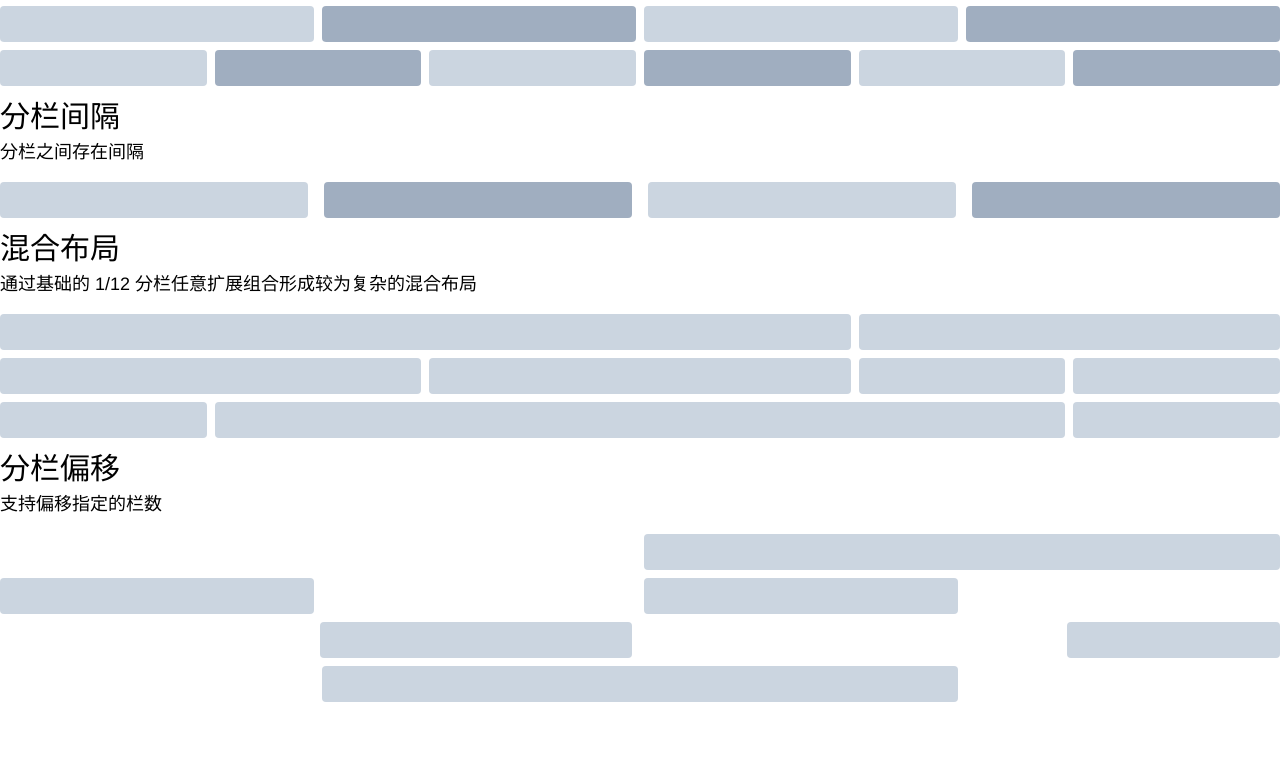
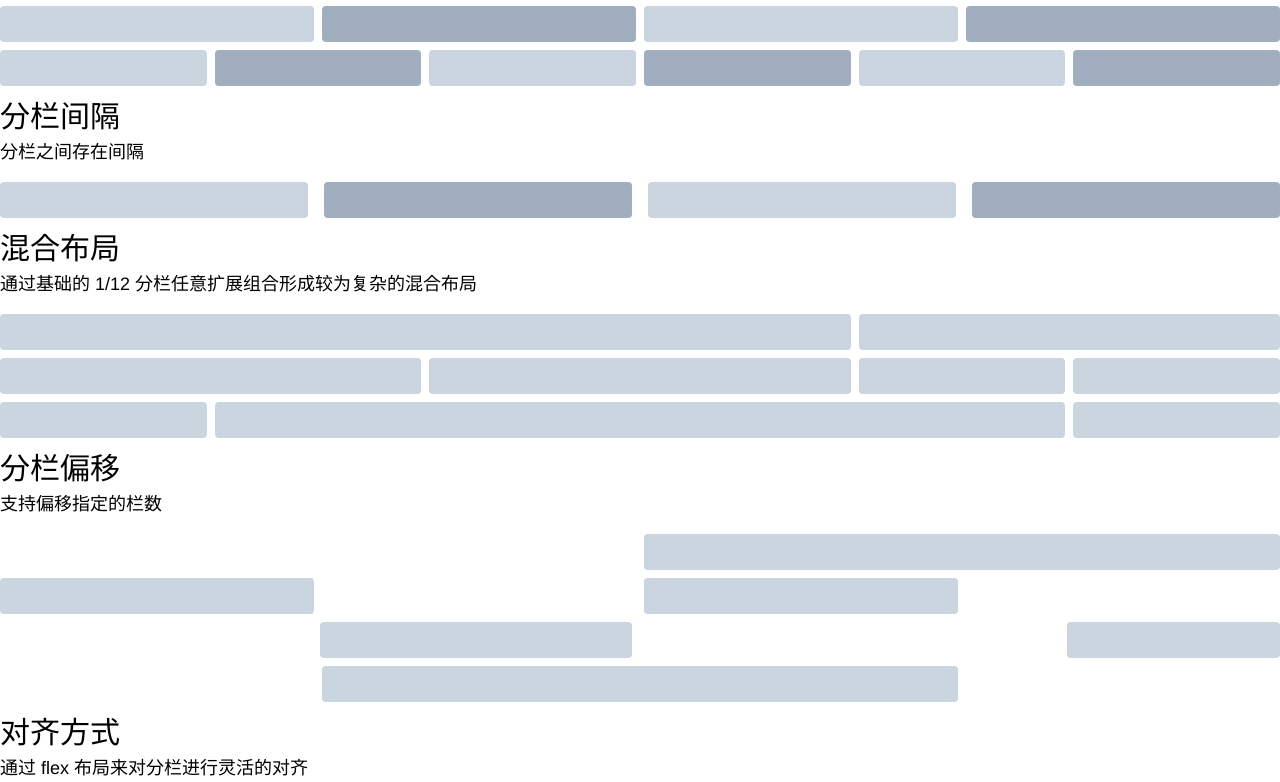
Before and after one commit to zhongqi7777/vuecli4-dashboard, a Vue app: page /#/tailwindcss/gird in a window 1280 px wide. Shown: the part 214-996 px from the top of the page. Before the commit the page ends 916 px from the top, so only its background shows below. Built offline with nearby package versions, Linux system fonts and the light colour scheme; what vue-drag-drop would draw is missing.

Commit message:
modified:   src/views/demo/tailwindcss/grid.vue

```diff
--- a/src/views/demo/tailwindcss/grid.vue
+++ b/src/views/demo/tailwindcss/grid.vue
@@ -83,9 +83,14 @@
       <div class="col-start-11 col-span-3 grid-content bg-gray-400 ..."></div>
     </div>
 
-     <div class="grid grid-cols-12 gap-2 mb-2">
+    <div class="grid grid-cols-12 gap-2 mb-2">
       <div class="col-start-4 col-span-6 grid-content bg-gray-400 ..."></div>
     </div>
+
+    <p class="text-3xl ...">对齐方式</p>
+    <p class="text-lg mb-4">
+      通过 flex 布局来对分栏进行灵活的对齐
+    </p>
   </div>
 </template>
 
```
